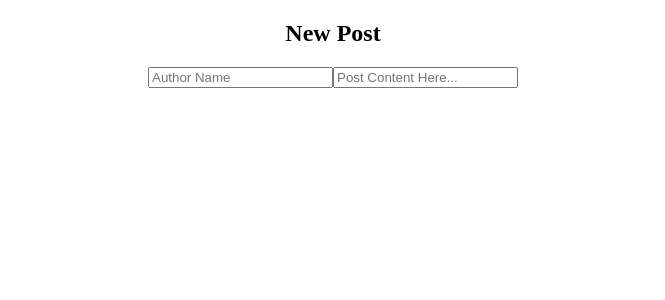
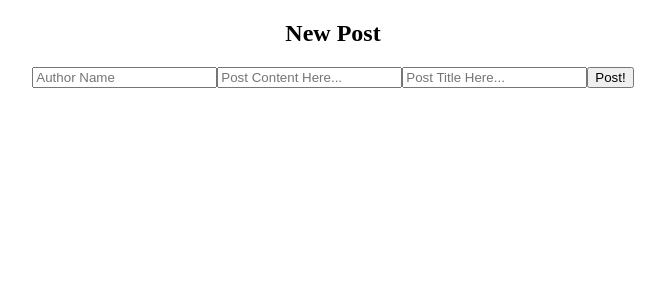
Before and after one commit to iscrakdev/React-Blog, a React (Create React App) app: page /draft in a window 1280 px wide. Shown: the top 300 px of the page, without its empty margins (307-972 px from the left). Built offline with nearby package versions, Linux system fonts and the light colour scheme.

Commit message:
added a post request to create new posts

```diff
--- a/src/Draft.jsx
+++ b/src/Draft.jsx
@@ -3,7 +3,19 @@ import { useState } from "react";
 const Draft = () => {
   const [author, setAuthor] = useState("");
   const [content, setContent] = useState("");
-  console.log(author);
+  const [title, setTitle] = useState("");
+
+  const createPost = (data) => {
+    fetch("https://sf-collective-api.herokuapp.com/posts", {
+      method: "POST",
+      headers: {
+        "Content-Type": "application/json",
+      },
+      body: JSON.stringify(data),
+    })
+      .then((response) => response.json())
+      .then((data) => window.location.replace(`/post/${data.id}`));
+  };
 
   return (
     <div className="Draft">
@@ -21,6 +33,26 @@ const Draft = () => {
           onChange={(e) => setContent(e.target.value)}
           placeholder="Post Content Here..."
         ></input>
+        <input
+          name="title-input"
+          type="text"
+          onChange={(e) => setTitle(e.target.value)}
+          placeholder="Post Title Here..."
+        ></input>
+        <button
+          type="submit"
+          onClick={(e) => {
+            e.preventDefault();
+            const data = {
+              author,
+              content,
+              title,
+            };
+            createPost(data);
+          }}
+        >
+          Post!
+        </button>
       </form>
     </div>
   );
```
